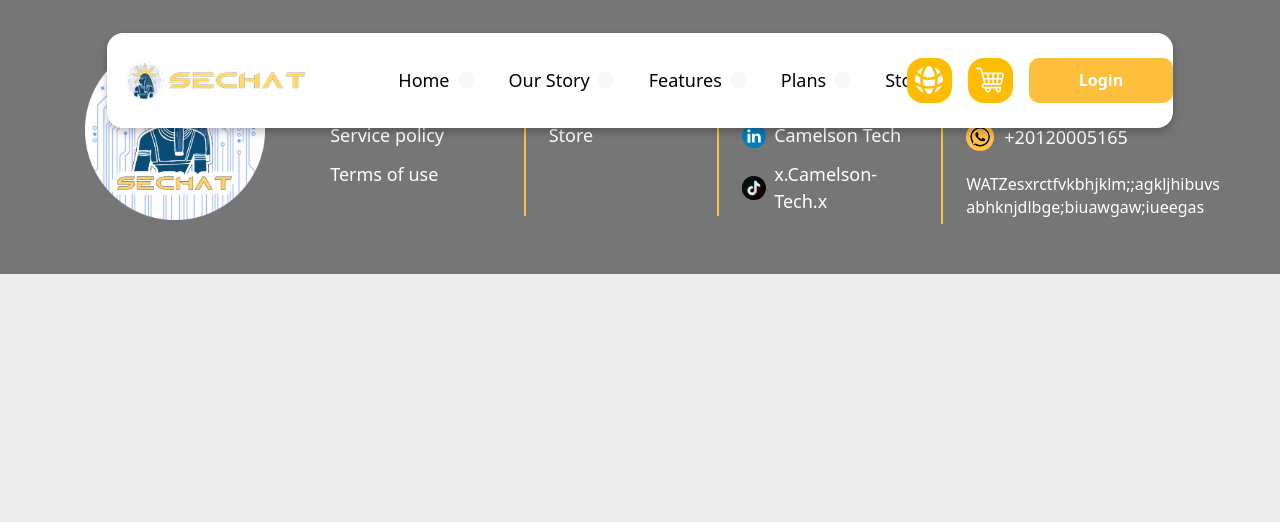
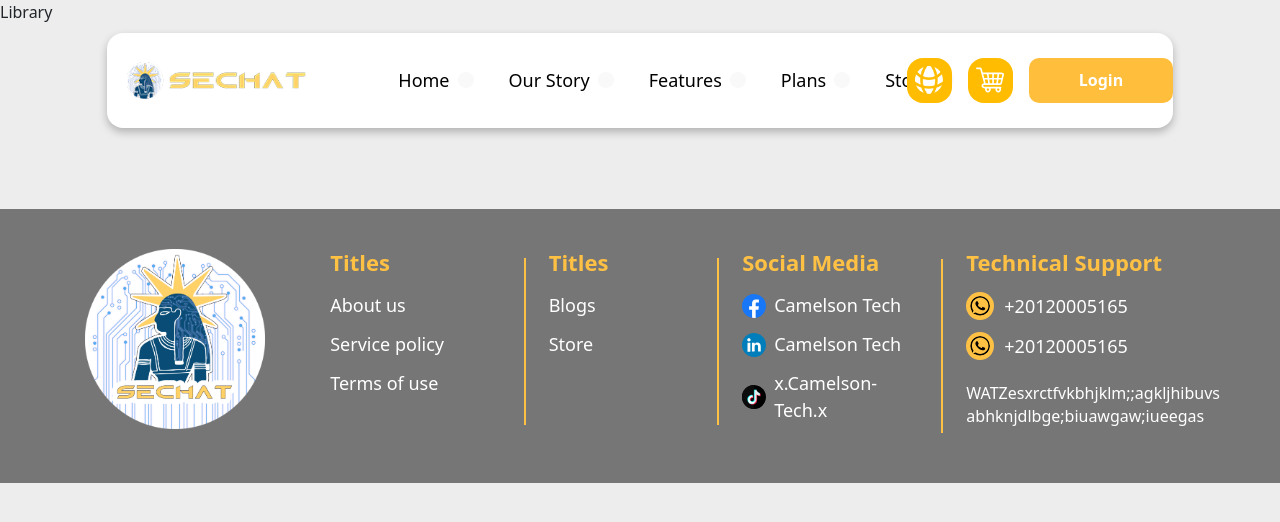
Before and after one commit to alimagdi12/camelson, a React (Vite) app: page /library in a window 1280 px wide. Shown: the top 522 px of the page. Built offline with nearby package versions, Linux system fonts and the light colour scheme; a web font is replaced by a local one.

Commit message:
adding the library component and routes

```diff
--- a/src/App.tsx
+++ b/src/App.tsx
@@ -10,6 +10,7 @@ import Compdata from "./features/completeData/Compdata";
 import RequestData from "./features/requestData/RequestData";
 import Cart from "./features/cart/Cart";
 import TrackingOrder from "./features/trackOrder/TrackingOrder";
+import Library from "./features/cources/library/Library";
 function App() {
   return (
     <BrowserRouter>
@@ -24,6 +25,7 @@ function App() {
           <Route path="/request-data" element={<RequestData />} />
           <Route path="/cart" element={<Cart />} />
           <Route path="/track-your-order" element={<TrackingOrder />} />
+          <Route path="/library" element={<Library />} />
         </Routes>
         <Footer />
       </div>
--- /dev/null
+++ b/src/features/cources/library/Library.tsx
@@ -0,0 +1,9 @@
+import React from 'react'
+import './Library.scss'
+function Library() {
+  return (
+    <div>Library</div>
+  )
+}
+
+export default Library
```
Also changed, not shown: src/assets/gif/data-loading.gif (added), src/features/cources/library/Library.scss (added).
